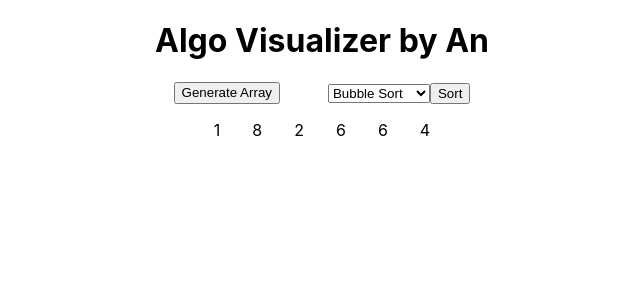
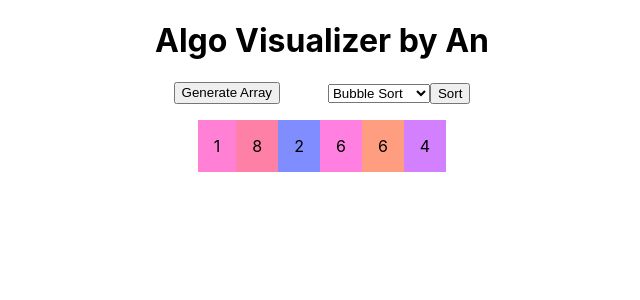
Before and after one commit to lethanhan97/algo-visualizer, a React (Create React App) app: page / in a window 1280 px wide. Shown: the top 300 px of the page, without its empty margins (318-958 px from the left). Built offline with nearby package versions, Linux system fonts and the light colour scheme.

Commit message:
added colors

```diff
--- a/src/App.css
+++ b/src/App.css
@@ -1,3 +1,7 @@
+* {
+  box-sizing: border-box;
+}
+
 .wrapper {
   text-align: center;
 }
@@ -11,6 +15,10 @@
   margin-left: 3rem;
 }
 
+.visualizer-wrapper {
+  margin-top: 1rem;
+}
+
 .visualizer-wrapper .row {
   display: flex;
   justify-content: center;
--- a/src/App.tsx
+++ b/src/App.tsx
@@ -3,18 +3,28 @@ import "./App.css";
 
 function App() {
   const [sortType, setSortType] = useState(SortType.BUBBLE_SORT);
-  const [arr, setArr] = useState([] as number[]);
+  const [arr, setArr] = useState([] as ArrElement[]);
 
   useEffect(() => {
     generateRandomArray();
   }, []);
 
+  const getRandomColor = () => {
+    const color = "hsl(" + Math.random() * 360 + ", 100%, 75%)";
+    return color;
+  };
+
   const generateRandomArray = () => {
     const arrLength = 6;
-    const res = [];
+    const res: ArrElement[] = [];
     for (let i = 0; i < arrLength; i++) {
       const randomNum = Math.floor(Math.random() * 10);
-      res.push(randomNum);
+      const color = getRandomColor();
+
+      res.push({
+        value: randomNum,
+        color,
+      });
     }
 
     console.log(res);
@@ -43,13 +53,20 @@ function App() {
 
       <section className="visualizer-wrapper">
         <div className="row">
-          {arr.map((i) => (
-            <div className="element">{i}</div>
+          {arr.map((e) => (
+            <div className="element" style={{ backgroundColor: e.color }}>
+              {e.value}
+            </div>
           ))}
         </div>
       </section>
     </div>
   );
+}
+
+interface ArrElement {
+  value: number;
+  color: string;
 }
 
 enum SortType {
```
